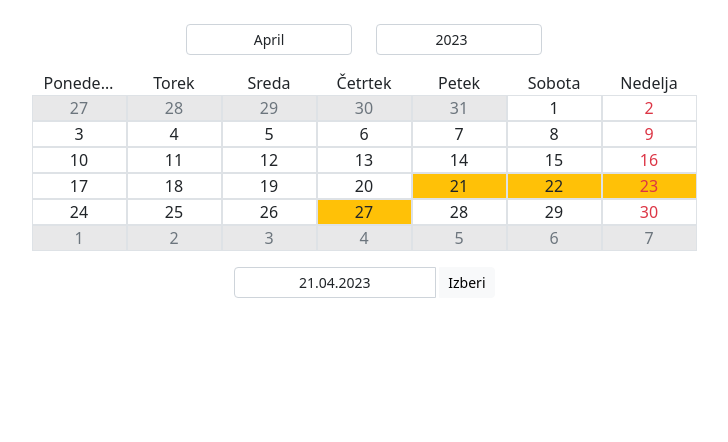
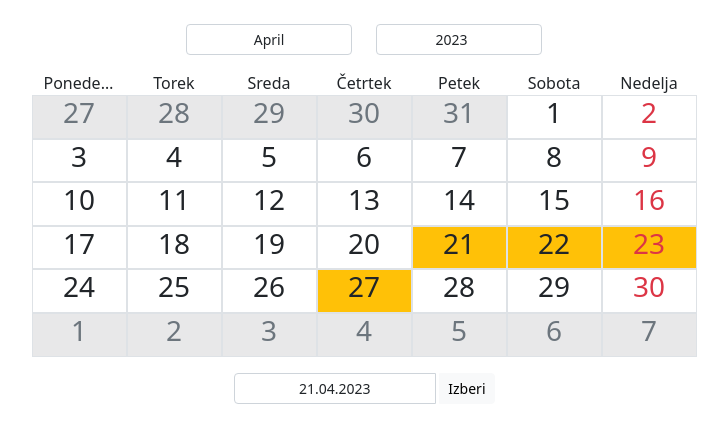
Before and after one commit to aldingithub/calendar, an Angular app: page / in a window 1280 px wide. Shown: the top 442 px of the page, without its empty margins (276-1004 px from the left). Built offline with nearby package versions, Linux system fonts and the light colour scheme.

Commit message:
💄 GUI improvement

```diff
--- a/src/app/components/calendar/calendar.component.html
+++ b/src/app/components/calendar/calendar.component.html
@@ -52,7 +52,7 @@
         'bg-warning':day?.isHoliday,
         'bg-dark bg-opacity-10 text-muted':!day?.isCurrentlyViewedMonth
         }">
-        <span>{{day?.value}}</span>
+        <h3>{{day?.value}}</h3>
     </div>
 </div>
 
```
